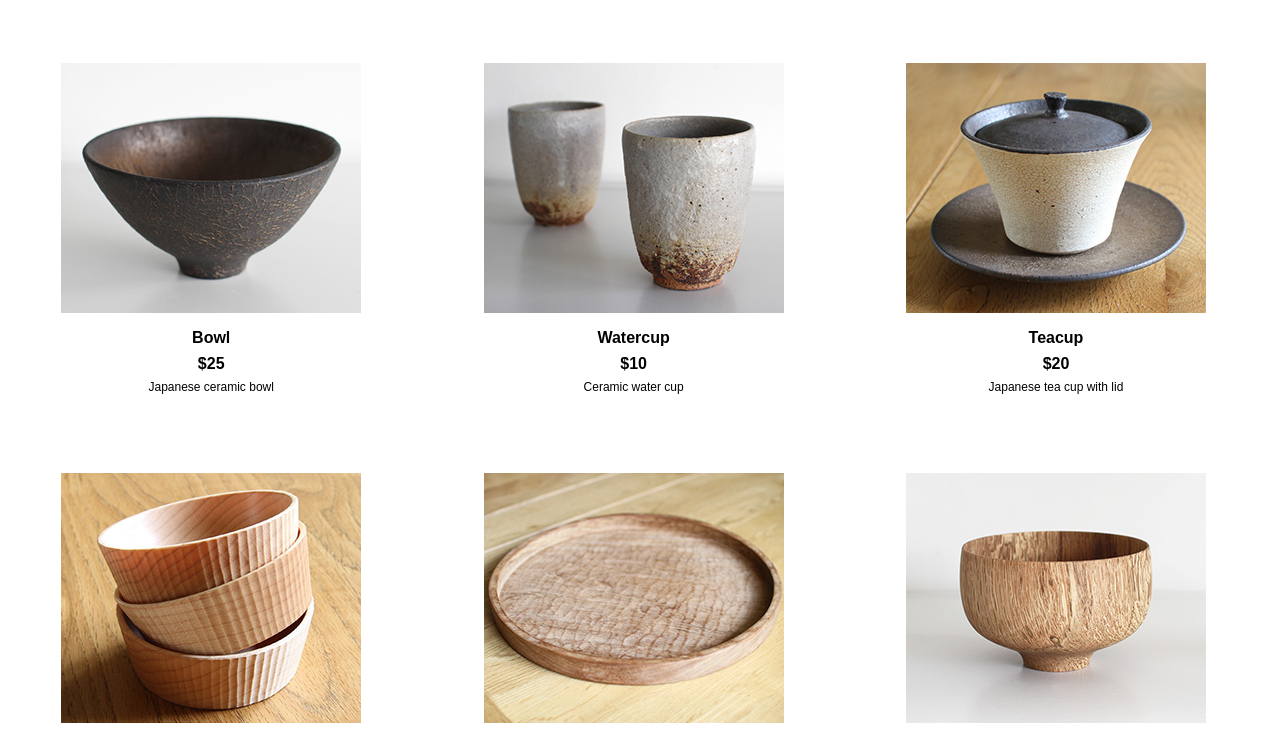
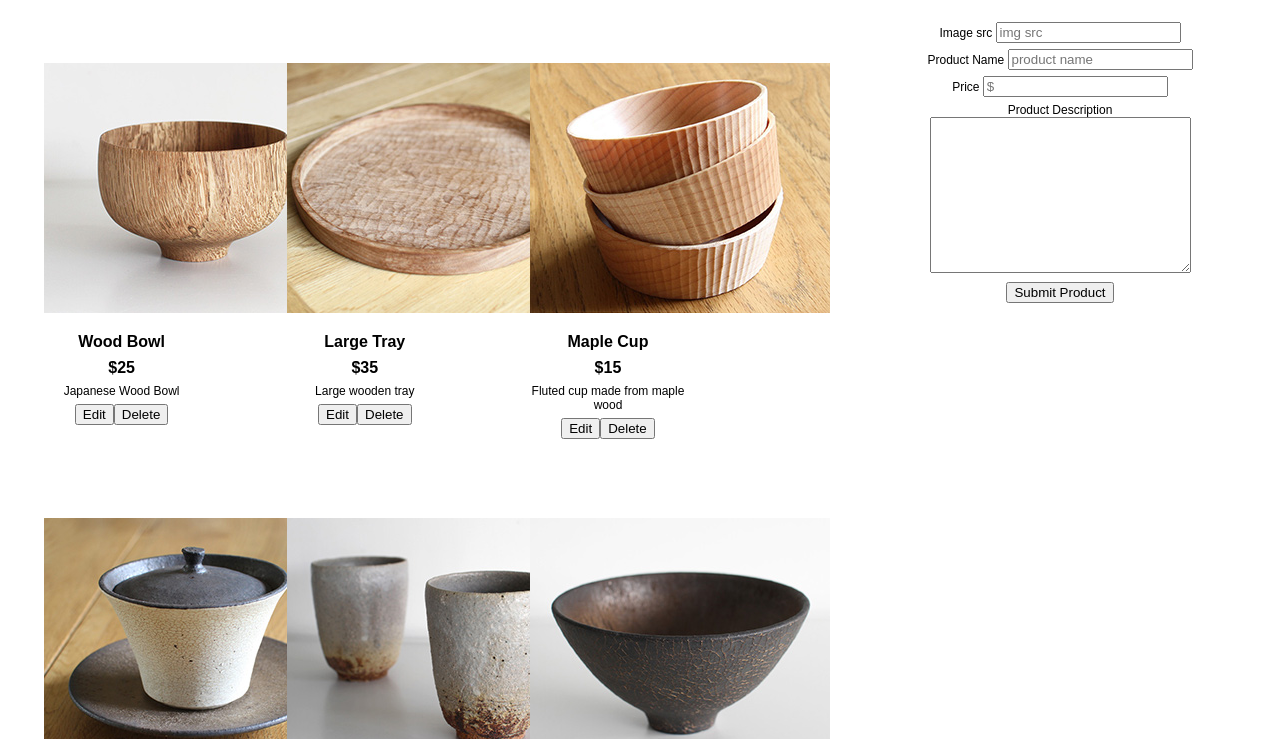
Before and after one commit to vstetter/JS_ProductPage, a website: page index.html in a window 1280 px wide. Shown: the part 61-800 px from the top of the page. Drawn offline with nearby package versions, Linux system fonts and the light colour scheme.

Commit message:
first commit, still missing edit function

```diff
--- a/index.html
+++ b/index.html
@@ -21,7 +21,35 @@
 
 </section>
 
+<aside>
+<div class="box">
+  <form action="">
+    <p>  <label for="image">Image src</label>
+      <input type="text" name="image" placeholder="img src">
+    </p>
+    <p>
+      <label for="productName">Product Name</label>
+      <input type="text" name="productName" placeholder="product name">
+    </p>
+    <p>
+      <label for="price">Price</label>
+      <input type="text" name="price" placeholder="$">
+    </p>
 
+    <p>
+      <label for="productDescription">Product Description</label>
+      <textarea id="content" cols="30" rows="10" name="productDescription"></textarea>
+    </p>
+    <p>
+      <button type="submit">Submit Product</button>
+    </p>
+
+  </form>
+
+</div>
+
+
+</aside>
 
 
 
@@ -31,6 +59,7 @@
 <script src ="bower_components/underscore/underscore.js"></script>
 
 <script src="data.js"></script>
+<script src="templates.js"></script>
 
 <script src="main.js"></script>
 
--- a/main.js
+++ b/main.js
@@ -1,30 +1,79 @@
 var productPage ={
 
   init: function() {
-    productPage.addAllProducts(products);
+    productPage.initStyling();
+    productPage.initEvents();
   },
 
   initStyling: function () {
-    console.log("called init styling");
+    productPage.renderAllProducts(products);
+    // console.log("called init styling");
   },
 
   initEvents: function () {
-    console.log("called int events");
+
+    $('.box form').on('submit', function (event) {
+      event.preventDefault();
+      productPage.createProduct();
+    });
+
+    $('section').on('click', '.deleteProduct', productPage.deleteProduct);
+
+    // console.log("called init events");
   },
 
-  addProduct: function(product) {
-    $('section').append(
-      "<article>" +
-      "<img src = '" + product.image + "' alt=''>"
-      + "<h3>" + product.productName + "</h3>"
-      + "<h3>" + product.price + "</h3>"
-      + "<p>" + product.productDescription + "</p>"
-      + "</article>"
-    );
+  createProduct: function () {
+    var newProduct = {
+      image: $('.box input[name="image"]').val(),
+      productName: $('.box input[name="productName"]').val(),
+      price: $('.box input[name="price"]').val(),
+      productDescription: $('.box textarea[name="productDescription"]').val()
+    };
+
+    products.push(newProduct);
+
+
+    productPage.renderProduct(newProduct, products.indexOf(newProduct));
+
+    $('.box input').val('');
+    $('.box textarea').val('');
+
   },
 
-  addAllProducts: function(productsData) {
-    productsData.forEach(productPage.addProduct);
+  updateProduct: function () {
+
+    // access values of current product
+    // display in input fields (form?) to edit
+    // on click of "edit" button, save new values to existing product on DOM
+    // save new values to current product in products array (splice old values, )
+
+
+  },
+
+  deleteProduct: function (event) {
+
+    var productIndex = $(this).closest('article').data('index');
+
+    console.log(productIndex);
+    products.splice(productIndex, 1);
+
+    $(this).closest('article').remove();
+
+
+  },
+
+  renderProduct: function(product, index, array) {
+    product.idx = index;
+    var compiled = _.template(templates.product);
+
+    $("section").prepend(compiled(product));
+
+
+  },
+
+  renderAllProducts: function(allProducts) {
+
+    _.each(allProducts, productPage.renderProduct)
 
   }
 
--- a/styles.scss
+++ b/styles.scss
@@ -28,22 +28,34 @@ p {
   padding: 0.25em;
 }
 
+
+article {
+  display: inline-block;
+  vertical-align: top;
+  width: 20%;
+  padding: 2em;
+}
+
+img {
+/*   display: block; */
+  margin: 0 auto;
+  padding: 0.75em;
+}
+
+
+section, aside {
+  display: inline-block;
+  vertical-align:top;
+}
+
 section {
-  display: block;
-  width: 100%;
+  width: 70%;
   margin: 0;
   padding: 0;
 }
 
-article {
-  display: inline-block;
-  vertical-align: top;
-  width: 28%;
-  padding: 2em;
+
+aside {
+  width: 25%;
+  padding: 0em;
 }
-
-img {
-  display: block;
-  margin: 0 auto;
-  padding: 0.75em;
-}
--- /dev/null
+++ b/templates.js
@@ -0,0 +1,23 @@
+// $('section').append(
+//   "<article>" +
+//   "<img src = '" + product.image + "' alt=''>"
+//   + "<h3>" + product.productName + "</h3>"
+//   + "<h3>" + product.price + "</h3>"
+//   + "<p>" + product.productDescription + "</p>"
+//   + "</article>"
+// );
+
+
+var templates = {};
+
+templates.product = [
+"<article data-index='<%= idx %>'>",
+"<img src = <%= image %> alt=''>",
+"<h3><%= productName %></h3>",
+"<h3><%= price %></h3>",
+"<p><%= productDescription %></p>",
+"<p><button class='updateProduct'>Edit</button></p",
+"<p><button class='deleteProduct'>Delete</button></p",
+"</article>"
+
+].join("");
```
Also changed, not shown: styles.css.
